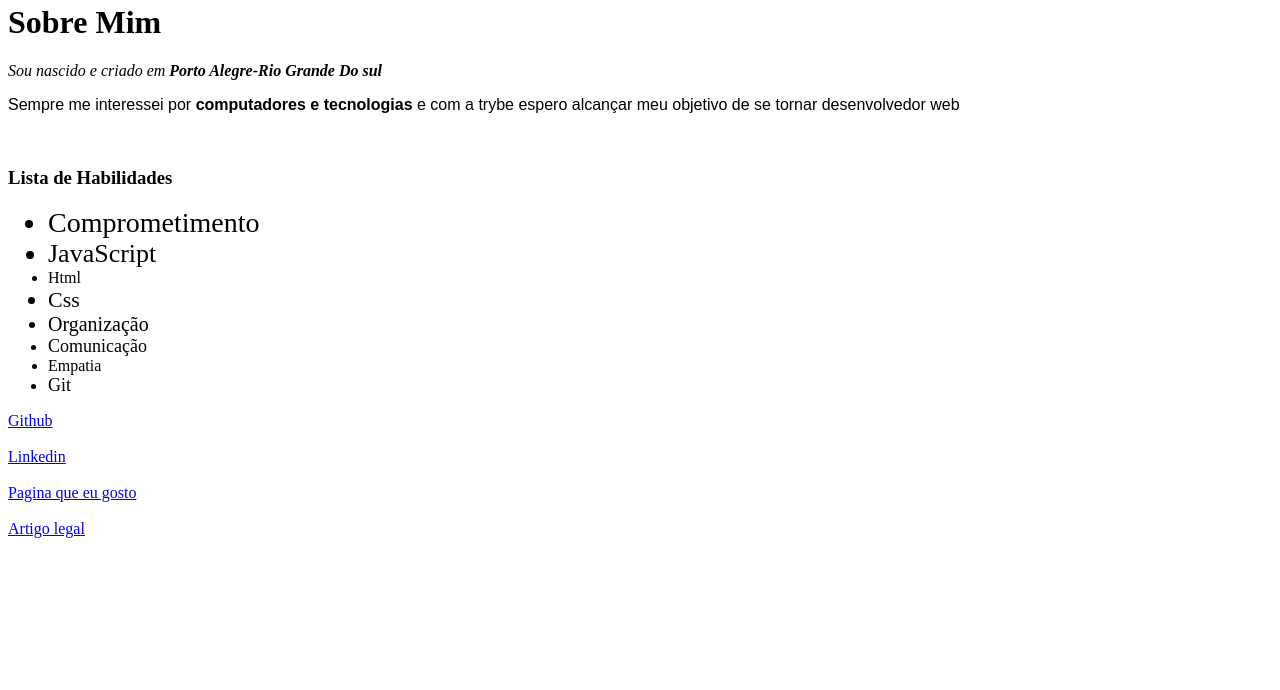
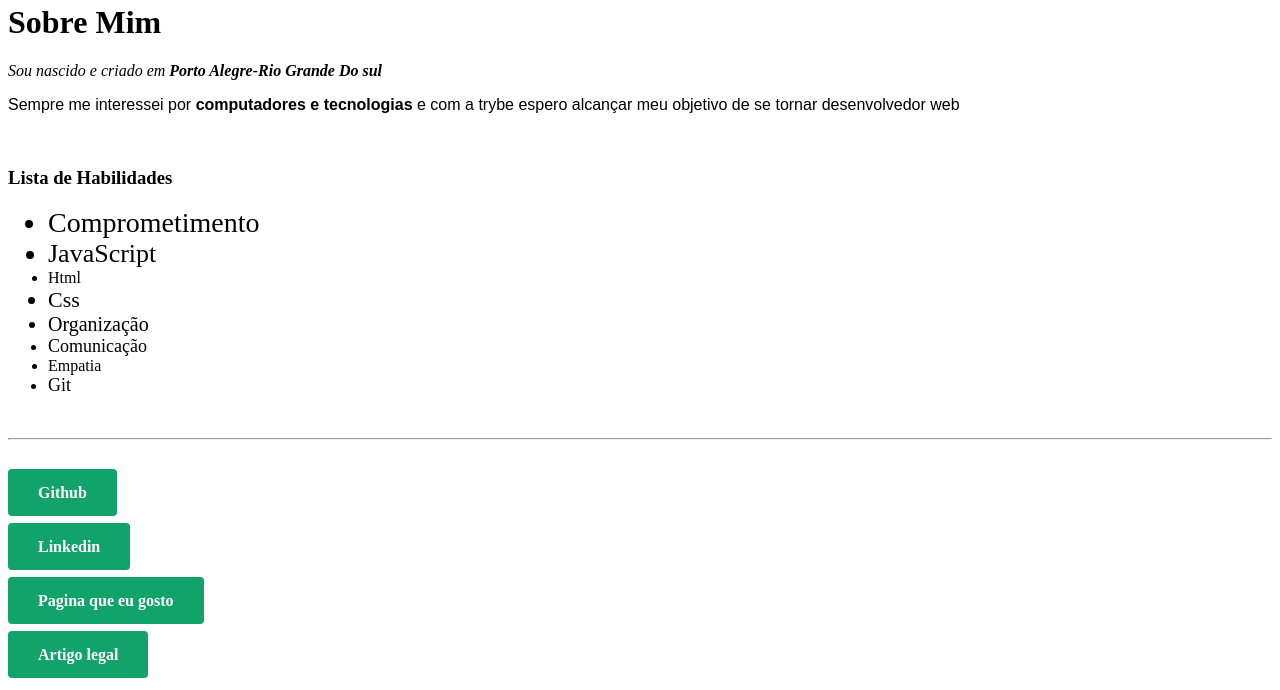
Before and after one commit to FelipeVergaraChico/FelipeVergaraChico.github.io, a plain HTML site: page index.html in a window 1280 px wide. Shown: the part 769-1459 px from the top of the page. Before the commit the page ends 1333 px from the top, so only its background shows below. Drawn offline with Linux system fonts and the light colour scheme.

Commit message:
estilo adicionado aos botões linkedin,github,artigo e pagina que eu gosto

```diff
--- a/index.html
+++ b/index.html
@@ -33,11 +33,12 @@
 <li class="Comunicacao">Comunicação</li>
 <li class = 'Empatia'>Empatia</li>
 <li class="Git">Git</li>
-</ul>
+</ul> <br>
+<hr> <br> <br>
 
-<a href="https://github.com/FelipeVergaraChico" target="_blank">Github</a> <br> <br>
-<a href="https://www.linkedin.com/in/felipe-vergara-58972226a/" target="_blank">Linkedin</a> <br> <br>
-<a href="https://jovemnerd.com.br/">Pagina que eu gosto</a> <br><br>
-<a href="https://blog.betrybe.com/carreira/frontend/" target="_blank">Artigo legal</a> <br> <br>
+<a href="https://github.com/FelipeVergaraChico" target="_blank" id="hub">Github</a> <br> <br> <br>
+<a href="https://www.linkedin.com/in/felipe-vergara-58972226a/" target="_blank" id="Linkedin">Linkedin</a> <br> <br> <br>
+<a href="https://jovemnerd.com.br/" id="jovemnerd">Pagina que eu gosto</a> <br><br> <br>
+<a href="https://blog.betrybe.com/carreira/frontend/" target="_blank" id="artigo">Artigo legal</a> <br> <br>
 </body>
 </html>
--- a/style.css
+++ b/style.css
@@ -94,3 +94,59 @@ border-left-color: #858585;
     font-weight: bold;
     border-color: #b1b1b1;
 }
+
+#hub{
+    background-color: #11a36a ;
+    color: white;
+    border-radius: 4px;
+    text-decoration: none;
+    padding:15px 30px ;
+    font-size: 16px;
+    font-weight: 600;
+}
+#hub:hover{
+    text-decoration: underline;
+    color: #54AEFF ;
+}
+#Linkedin{
+
+    background-color: #11a36a ;
+    color: white;
+    border-radius: 4px;
+    text-decoration: none;
+    padding:15px 30px ;
+    font-size: 16px;
+    font-weight: 600;
+}
+#Linkedin:hover{
+    text-decoration: underline;
+    color: #54AEFF ;
+}
+
+#jovemnerd{
+
+    background-color: #11a36a ;
+    color: white;
+    border-radius: 4px;
+    text-decoration: none;
+    padding:15px 30px ;
+    font-size: 16px;
+    font-weight: 600;
+}
+#jovemnerd:hover{
+    text-decoration: underline;
+    color: #54AEFF ;
+}
+#artigo{
+    background-color: #11a36a ;
+    color: white;
+    border-radius: 4px;
+    text-decoration: none;
+    padding:15px 30px ;
+    font-size: 16px;
+    font-weight: 600;
+}
+#artigo:hover{
+    text-decoration: underline;
+    color: #54AEFF ;
+}
```
